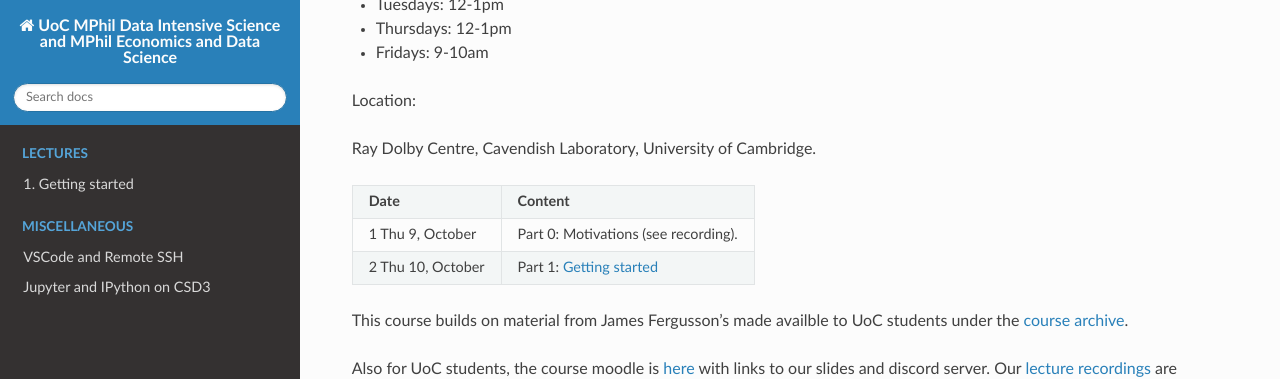
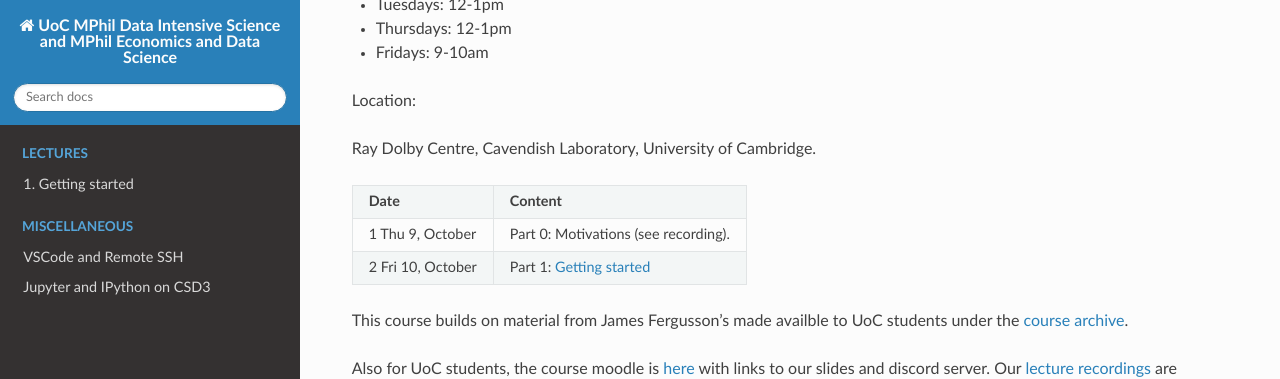
Before and after one commit to borisbolliet/ResearchComputing, a Sphinx documentation site: the page built from docs/index.rst, in a window 1280 px wide and 900 px high, scrolled down 640 px. Shown: the top 379 px of the window. Built offline with Sphinx 7.4.7 and the Read the Docs theme 3.1.0, drawn with Linux system fonts in a browser that asks for light colours.

Commit message:
Update index.rst

```diff
--- a/docs/index.rst
+++ b/docs/index.rst
@@ -55,7 +55,7 @@ Ray Dolby Centre, Cavendish Laboratory, University of Cambridge.
 +------------------------------------+---------------------------------------------------------------------------------------------------------------------------------------------------+
 | 1 Thu 9, October                   | Part 0: Motivations (see recording).                                                                                                              |
 +------------------------------------+---------------------------------------------------------------------------------------------------------------------------------------------------+
-| 2 Thu 10, October                  | Part 1: `Getting started <material/part1/notebook.ipynb#Getting-started>`_                                                                        |
+| 2 Fri 10, October                  | Part 1: `Getting started <material/part1/notebook.ipynb#Getting-started>`_                                                                        |
 +------------------------------------+---------------------------------------------------------------------------------------------------------------------------------------------------+
 
 
```
